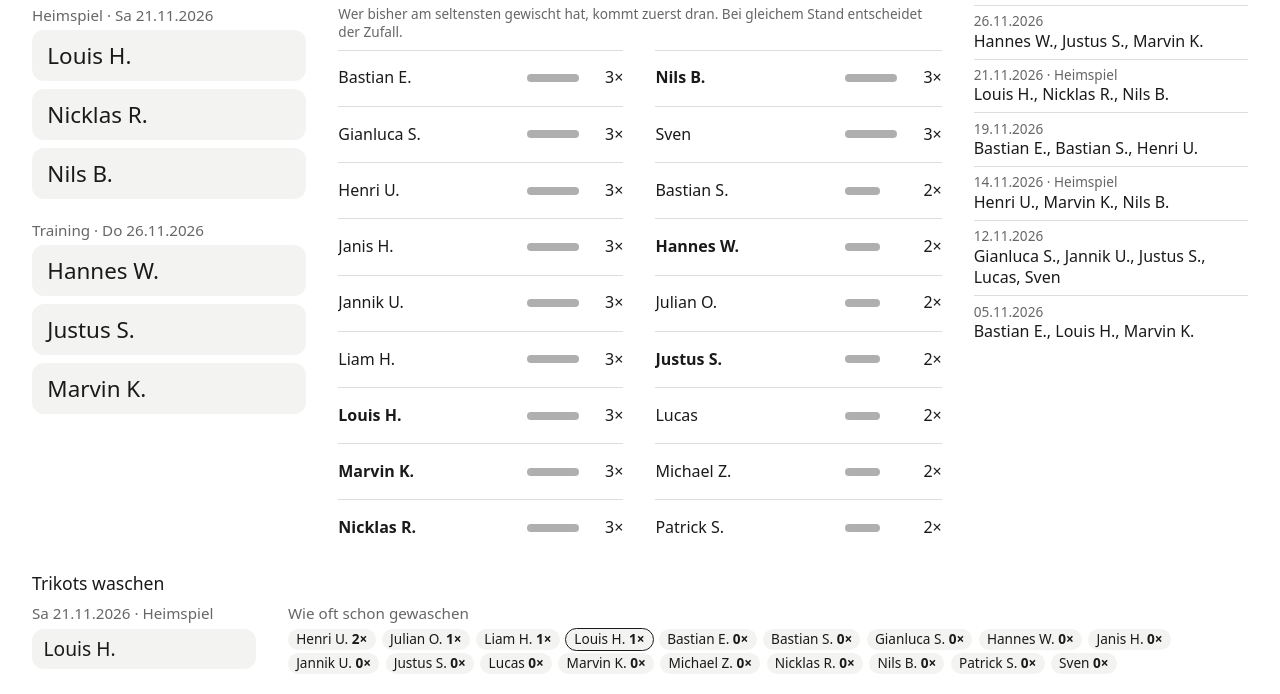
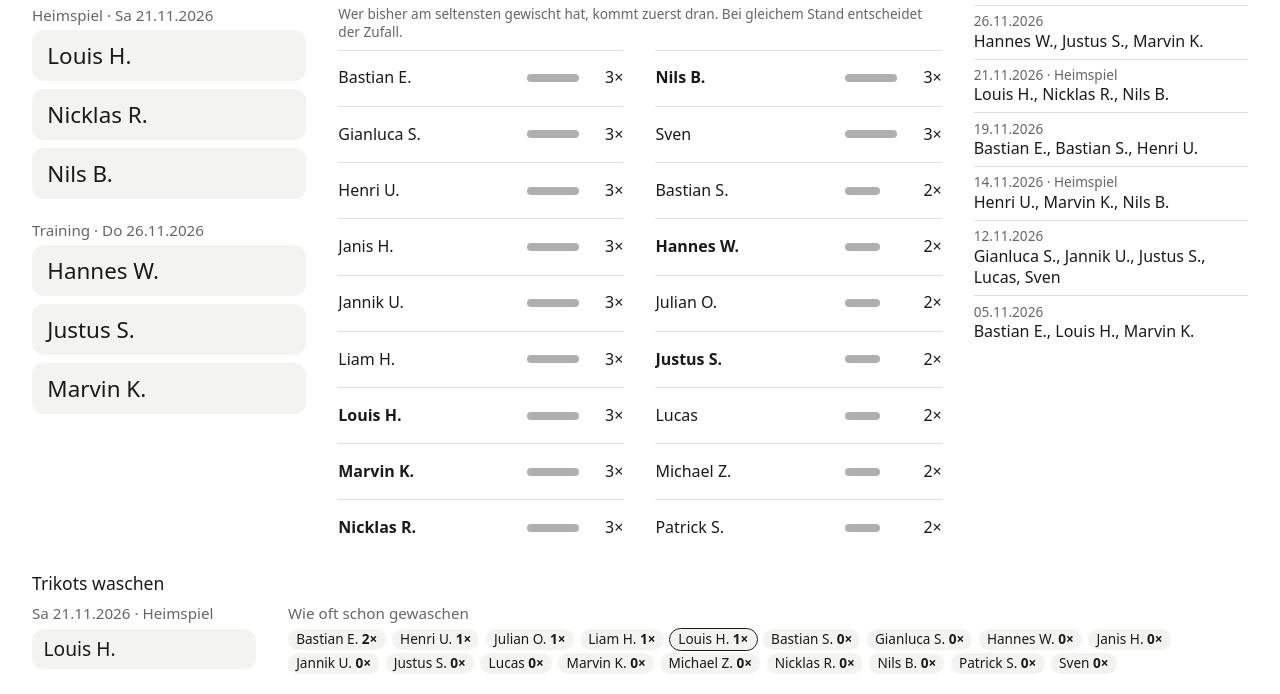
Before and after one commit to codebaseheini/wischplan-westfalia, a plain HTML site: page index.html in a window 1280 px wide. Shown: the part 106-800 px from the top of the page. Drawn offline with Linux system fonts and the light colour scheme.

Commit message:
Wischplan aktualisiert

```diff
--- a/index.html
+++ b/index.html
@@ -100,7 +100,7 @@
     <div class="tpicks"><div class="grp"><h3>Sa 21.11.2026 · Heimspiel</h3>
 <p class="name">Louis H.</p></div>
 </div>
-    <div class="grp tcount"><h3>Wie oft schon gewaschen</h3><div class="chips"><span class="chip">Henri U. <b>2×</b></span><span class="chip">Julian O. <b>1×</b></span><span class="chip">Liam H. <b>1×</b></span><span class="chip heute">Louis H. <b>1×</b></span><span class="chip">Bastian E. <b>0×</b></span><span class="chip">Bastian S. <b>0×</b></span><span class="chip">Gianluca S. <b>0×</b></span><span class="chip">Hannes W. <b>0×</b></span><span class="chip">Janis H. <b>0×</b></span><span class="chip">Jannik U. <b>0×</b></span><span class="chip">Justus S. <b>0×</b></span><span class="chip">Lucas <b>0×</b></span><span class="chip">Marvin K. <b>0×</b></span><span class="chip">Michael Z. <b>0×</b></span><span class="chip">Nicklas R. <b>0×</b></span><span class="chip">Nils B. <b>0×</b></span><span class="chip">Patrick S. <b>0×</b></span><span class="chip">Sven <b>0×</b></span></div></div>
+    <div class="grp tcount"><h3>Wie oft schon gewaschen</h3><div class="chips"><span class="chip">Bastian E. <b>2×</b></span><span class="chip">Henri U. <b>1×</b></span><span class="chip">Julian O. <b>1×</b></span><span class="chip">Liam H. <b>1×</b></span><span class="chip heute">Louis H. <b>1×</b></span><span class="chip">Bastian S. <b>0×</b></span><span class="chip">Gianluca S. <b>0×</b></span><span class="chip">Hannes W. <b>0×</b></span><span class="chip">Janis H. <b>0×</b></span><span class="chip">Jannik U. <b>0×</b></span><span class="chip">Justus S. <b>0×</b></span><span class="chip">Lucas <b>0×</b></span><span class="chip">Marvin K. <b>0×</b></span><span class="chip">Michael Z. <b>0×</b></span><span class="chip">Nicklas R. <b>0×</b></span><span class="chip">Nils B. <b>0×</b></span><span class="chip">Patrick S. <b>0×</b></span><span class="chip">Sven <b>0×</b></span></div></div>
   </div>
 </section>
 <section class="s-rank">
```
